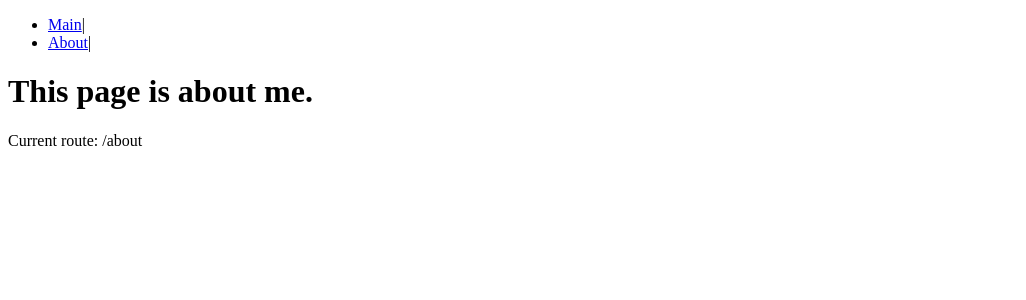
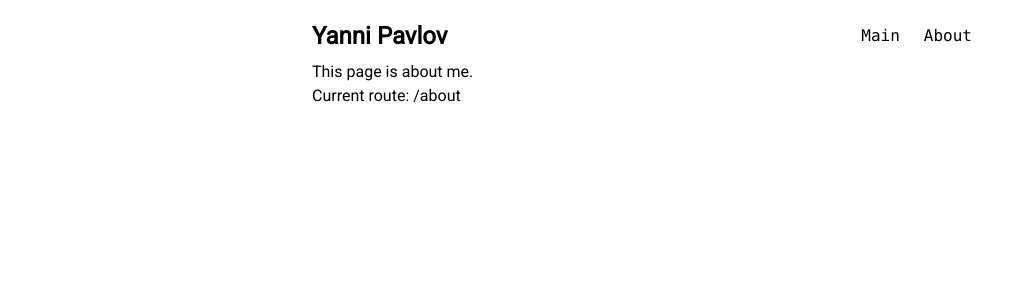
Before and after one commit to y-webdev/portfolio-example-nuxt, a Nuxt app: page /about in a window 1280 px wide. Shown: the top 300 px of the page, without its empty margins (0-1026 px from the left). Built offline with nearby package versions, Linux system fonts and the light colour scheme.

Commit message:
- create components - improve styles

```diff
--- /dev/null
+++ b/components/menu.vue
@@ -0,0 +1,24 @@
+<script setup lang="ts">
+
+</script>
+
+<template>
+  <nav class="font-mono">
+    <ul class="flex space-x-4">
+      <li>
+        <NuxtLink to="/" class="link">Main</NuxtLink>
+      </li>
+      <li>
+        <NuxtLink to="/about" class="link">About</NuxtLink>
+      </li>
+    </ul>
+  </nav>
+</template>
+
+<style scoped>
+.link {
+  @apply
+  p-1
+  hover:bg-gray-200
+}
+</style>
--- a/layouts/default.vue
+++ b/layouts/default.vue
@@ -1,23 +1,37 @@
 <script setup lang="ts">
-
+import Menu from "~/components/menu.vue";
+useHead({
+  titleTemplate: '%s - Yanni Pavlov',
+  link: [
+    {
+      rel: 'preconnect',
+      href: 'https://fonts.googleapis.com'
+    },
+    {
+      rel: 'stylesheet',
+      href: 'https://fonts.googleapis.com/css2?family=Roboto&display=swap',
+      crossorigin: ''
+    }
+  ]
+})
 </script>
 
 <template>
-  <div>
-    <nav>
-      <ul>
-        <li>
-          <NuxtLink to="/">Main</NuxtLink>|
-        </li>
-        <li>
-          <NuxtLink to="/about">About</NuxtLink>|
-        </li>
-      </ul>
-    </nav>
-    <slot />
+  <div class="container mx-auto max-w-2xl">
+    <header class="flex items-center justify-between mt-5">
+      <div>
+        <NuxtLink to="/" class="text-2xl font-semibold p-2 hover:bg-gray-200">Yanni Pavlov</NuxtLink>
+      </div>
+      <Menu/>
+    </header>
+    <main class="p-2">
+      <slot />
+    </main>
   </div>
 </template>
 
-<style scoped>
-
+<style>
+body {
+  font-family: 'Roboto', sans-serif;
+}
 </style>
--- a/nuxt.config.ts
+++ b/nuxt.config.ts
@@ -1,4 +1,7 @@
 // https://nuxt.com/docs/api/configuration/nuxt-config
 export default defineNuxtConfig({
-  devtools: { enabled: true }
+  devtools: { enabled: true },
+  modules: [
+      '@nuxtjs/tailwindcss',
+  ]
 })
--- a/pages/about.vue
+++ b/pages/about.vue
@@ -1,11 +1,7 @@
 <script setup lang="ts">
-// definePageMeta({
-//   layout: 'another'
-// })
-
-// function enableCustomLayout() {
-//   setPageLayout('another')
-// }
+useHead({
+  title: 'About',
+})
 const route = useRoute()
 </script>
 
--- a/pages/index.vue
+++ b/pages/index.vue
@@ -1,4 +1,30 @@
 <script setup lang="ts">
+useSeoMeta({
+  title: 'Main Page',
+  description: 'This is main page',
+  ogTitle: 'Main Page',
+  ogDescription: 'This is main page',
+  ogImage: '[og:image]',
+  ogUrl: '[og:url]',
+  twitterTitle: 'Main Page',
+  twitterDescription: 'This is main page',
+  twitterImage: '[twitter:image]',
+  twitterCard: 'summary'
+})
+
+useHead({
+  htmlAttrs: {
+    lang: 'en'
+  },
+  link: [
+    {
+      rel: 'icon',
+      type: 'image/png',
+      href: '/favicon.ico'
+    }
+  ]
+})
+
 const route = useRoute()
 </script>
 
```
